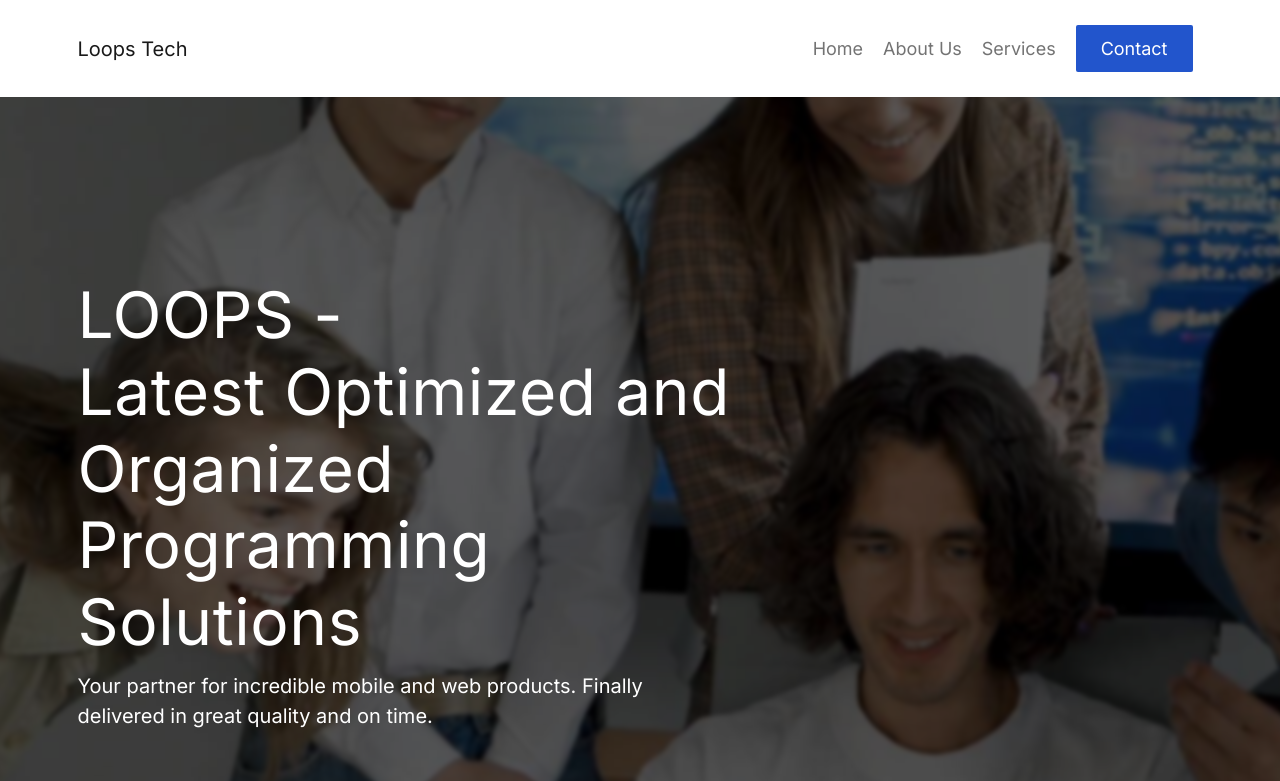
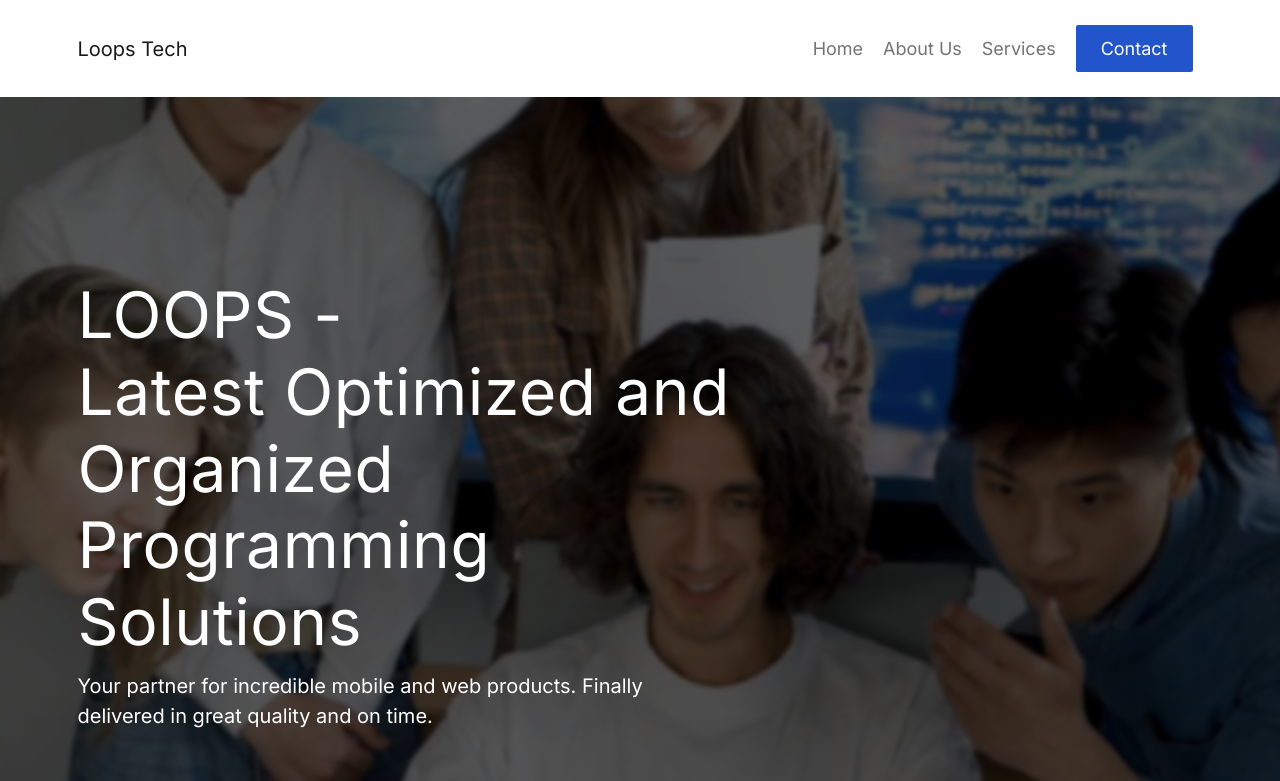
Before and after one commit to Abdullah-Sajjad026/Loops, a React (Create React App) app: page / in a window 1280 px wide. Shown: the top 781 px of the page. Built offline with nearby package versions, Linux system fonts and the light colour scheme.

Commit message:
fixed hero-bg

```diff
--- a/src/App.css
+++ b/src/App.css
@@ -335,6 +335,12 @@ h2.section-title {
 }
 
 .hero-bg video {
+  height: 100%;
+  width: 100%;
+  object-fit: cover;
+}
+
+.hero-bg img {
   height: 100%;
   width: 100%;
   object-fit: cover;
@@ -728,5 +734,199 @@ h2.section-title {
 /*# sourceMappingURL=App.css.map */
 /*# sourceMappingURL=App.css.map */
 /*# sourceMappingURL=App.css.map */
+/*# sourceMappingURL=App.css.map */
+/*# sourceMappingURL=App.css.map */
+/*# sourceMappingURL=App.css.map */
+/*# sourceMappingURL=App.css.map */
+/*# sourceMappingURL=App.css.map */
+/*# sourceMappingURL=App.css.map */
+/*# sourceMappingURL=App.css.map */
+/*# sourceMappingURL=App.css.map */
+/*# sourceMappingURL=App.css.map */
+/*# sourceMappingURL=App.css.map */
+/*# sourceMappingURL=App.css.map */
+/*# sourceMappingURL=App.css.map */
+/*# sourceMappingURL=App.css.map */
+/*# sourceMappingURL=App.css.map */
+/*# sourceMappingURL=App.css.map */
+/*# sourceMappingURL=App.css.map */
+/*# sourceMappingURL=App.css.map */
+/*# sourceMappingURL=App.css.map */
+/*# sourceMappingURL=App.css.map */
+/*# sourceMappingURL=App.css.map */
+/*# sourceMappingURL=App.css.map */
+/*# sourceMappingURL=App.css.map */
+/*# sourceMappingURL=App.css.map */
+/*# sourceMappingURL=App.css.map */
+/*# sourceMappingURL=App.css.map */
+/*# sourceMappingURL=App.css.map */
+/*# sourceMappingURL=App.css.map */
+/*# sourceMappingURL=App.css.map */
+/*# sourceMappingURL=App.css.map */
+/*# sourceMappingURL=App.css.map */
+/*# sourceMappingURL=App.css.map */
+/*# sourceMappingURL=App.css.map */
+/*# sourceMappingURL=App.css.map */
+/*# sourceMappingURL=App.css.map */
+/*# sourceMappingURL=App.css.map */
+/*# sourceMappingURL=App.css.map */
+/*# sourceMappingURL=App.css.map */
+/*# sourceMappingURL=App.css.map */
+/*# sourceMappingURL=App.css.map */
+/*# sourceMappingURL=App.css.map */
+/*# sourceMappingURL=App.css.map */
+/*# sourceMappingURL=App.css.map */
+/*# sourceMappingURL=App.css.map */
+/*# sourceMappingURL=App.css.map */
+/*# sourceMappingURL=App.css.map */
+/*# sourceMappingURL=App.css.map */
+/*# sourceMappingURL=App.css.map */
+/*# sourceMappingURL=App.css.map */
+/*# sourceMappingURL=App.css.map */
+/*# sourceMappingURL=App.css.map */
+/*# sourceMappingURL=App.css.map */
+/*# sourceMappingURL=App.css.map */
+/*# sourceMappingURL=App.css.map */
+/*# sourceMappingURL=App.css.map */
+/*# sourceMappingURL=App.css.map */
+/*# sourceMappingURL=App.css.map */
+/*# sourceMappingURL=App.css.map */
+/*# sourceMappingURL=App.css.map */
+/*# sourceMappingURL=App.css.map */
+/*# sourceMappingURL=App.css.map */
+/*# sourceMappingURL=App.css.map */
+/*# sourceMappingURL=App.css.map */
+/*# sourceMappingURL=App.css.map */
+/*# sourceMappingURL=App.css.map */
+/*# sourceMappingURL=App.css.map */
+/*# sourceMappingURL=App.css.map */
+/*# sourceMappingURL=App.css.map */
+/*# sourceMappingURL=App.css.map */
+/*# sourceMappingURL=App.css.map */
+/*# sourceMappingURL=App.css.map */
+/*# sourceMappingURL=App.css.map */
+/*# sourceMappingURL=App.css.map */
+/*# sourceMappingURL=App.css.map */
+/*# sourceMappingURL=App.css.map */
+/*# sourceMappingURL=App.css.map */
+/*# sourceMappingURL=App.css.map */
+/*# sourceMappingURL=App.css.map */
+/*# sourceMappingURL=App.css.map */
+/*# sourceMappingURL=App.css.map */
+/*# sourceMappingURL=App.css.map */
+/*# sourceMappingURL=App.css.map */
+/*# sourceMappingURL=App.css.map */
+/*# sourceMappingURL=App.css.map */
+/*# sourceMappingURL=App.css.map */
+/*# sourceMappingURL=App.css.map */
+/*# sourceMappingURL=App.css.map */
+/*# sourceMappingURL=App.css.map */
+/*# sourceMappingURL=App.css.map */
+/*# sourceMappingURL=App.css.map */
+/*# sourceMappingURL=App.css.map */
+/*# sourceMappingURL=App.css.map */
+/*# sourceMappingURL=App.css.map */
+/*# sourceMappingURL=App.css.map */
+/*# sourceMappingURL=App.css.map */
+/*# sourceMappingURL=App.css.map */
+/*# sourceMappingURL=App.css.map */
+/*# sourceMappingURL=App.css.map */
+/*# sourceMappingURL=App.css.map */
+/*# sourceMappingURL=App.css.map */
+/*# sourceMappingURL=App.css.map */
+/*# sourceMappingURL=App.css.map */
+/*# sourceMappingURL=App.css.map */
+/*# sourceMappingURL=App.css.map */
+/*# sourceMappingURL=App.css.map */
+/*# sourceMappingURL=App.css.map */
+/*# sourceMappingURL=App.css.map */
+/*# sourceMappingURL=App.css.map */
+/*# sourceMappingURL=App.css.map */
+/*# sourceMappingURL=App.css.map */
+/*# sourceMappingURL=App.css.map */
+/*# sourceMappingURL=App.css.map */
+/*# sourceMappingURL=App.css.map */
+/*# sourceMappingURL=App.css.map */
+/*# sourceMappingURL=App.css.map */
+/*# sourceMappingURL=App.css.map */
+/*# sourceMappingURL=App.css.map */
+/*# sourceMappingURL=App.css.map */
+/*# sourceMappingURL=App.css.map */
+/*# sourceMappingURL=App.css.map */
+/*# sourceMappingURL=App.css.map */
+/*# sourceMappingURL=App.css.map */
+/*# sourceMappingURL=App.css.map */
+/*# sourceMappingURL=App.css.map */
+/*# sourceMappingURL=App.css.map */
+/*# sourceMappingURL=App.css.map */
+/*# sourceMappingURL=App.css.map */
+/*# sourceMappingURL=App.css.map */
+/*# sourceMappingURL=App.css.map */
+/*# sourceMappingURL=App.css.map */
+/*# sourceMappingURL=App.css.map */
+/*# sourceMappingURL=App.css.map */
+/*# sourceMappingURL=App.css.map */
+/*# sourceMappingURL=App.css.map */
+/*# sourceMappingURL=App.css.map */
+/*# sourceMappingURL=App.css.map */
+/*# sourceMappingURL=App.css.map */
+/*# sourceMappingURL=App.css.map */
+/*# sourceMappingURL=App.css.map */
+/*# sourceMappingURL=App.css.map */
+/*# sourceMappingURL=App.css.map */
+/*# sourceMappingURL=App.css.map */
+/*# sourceMappingURL=App.css.map */
+/*# sourceMappingURL=App.css.map */
+/*# sourceMappingURL=App.css.map */
+/*# sourceMappingURL=App.css.map */
+/*# sourceMappingURL=App.css.map */
+/*# sourceMappingURL=App.css.map */
+/*# sourceMappingURL=App.css.map */
+/*# sourceMappingURL=App.css.map */
+/*# sourceMappingURL=App.css.map */
+/*# sourceMappingURL=App.css.map */
+/*# sourceMappingURL=App.css.map */
+/*# sourceMappingURL=App.css.map */
+/*# sourceMappingURL=App.css.map */
+/*# sourceMappingURL=App.css.map */
+/*# sourceMappingURL=App.css.map */
+/*# sourceMappingURL=App.css.map */
+/*# sourceMappingURL=App.css.map */
+/*# sourceMappingURL=App.css.map */
+/*# sourceMappingURL=App.css.map */
+/*# sourceMappingURL=App.css.map */
+/*# sourceMappingURL=App.css.map */
+/*# sourceMappingURL=App.css.map */
+/*# sourceMappingURL=App.css.map */
+/*# sourceMappingURL=App.css.map */
+/*# sourceMappingURL=App.css.map */
+/*# sourceMappingURL=App.css.map */
+/*# sourceMappingURL=App.css.map */
+/*# sourceMappingURL=App.css.map */
+/*# sourceMappingURL=App.css.map */
+/*# sourceMappingURL=App.css.map */
+/*# sourceMappingURL=App.css.map */
+/*# sourceMappingURL=App.css.map */
+/*# sourceMappingURL=App.css.map */
+/*# sourceMappingURL=App.css.map */
+/*# sourceMappingURL=App.css.map */
+/*# sourceMappingURL=App.css.map */
+/*# sourceMappingURL=App.css.map */
+/*# sourceMappingURL=App.css.map */
+/*# sourceMappingURL=App.css.map */
+/*# sourceMappingURL=App.css.map */
+/*# sourceMappingURL=App.css.map */
+/*# sourceMappingURL=App.css.map */
+/*# sourceMappingURL=App.css.map */
+/*# sourceMappingURL=App.css.map */
+/*# sourceMappingURL=App.css.map */
+/*# sourceMappingURL=App.css.map */
+/*# sourceMappingURL=App.css.map */
+/*# sourceMappingURL=App.css.map */
+/*# sourceMappingURL=App.css.map */
+/*# sourceMappingURL=App.css.map */
+/*# sourceMappingURL=App.css.map */
+/*# sourceMappingURL=App.css.map */
+/*# sourceMappingURL=App.css.map */
 
 /*# sourceMappingURL=App.css.map */
--- a/src/components/Hero/_Hero.scss
+++ b/src/components/Hero/_Hero.scss
@@ -21,6 +21,12 @@
         transform: scale(1.1);
 
         video {
+            height: 100%;
+            width: 100%;
+            object-fit: cover;
+        }
+
+        img {
             height: 100%;
             width: 100%;
             object-fit: cover;
```
Also changed, not shown: 2 other files (tests, documents, lock files or other folders).
